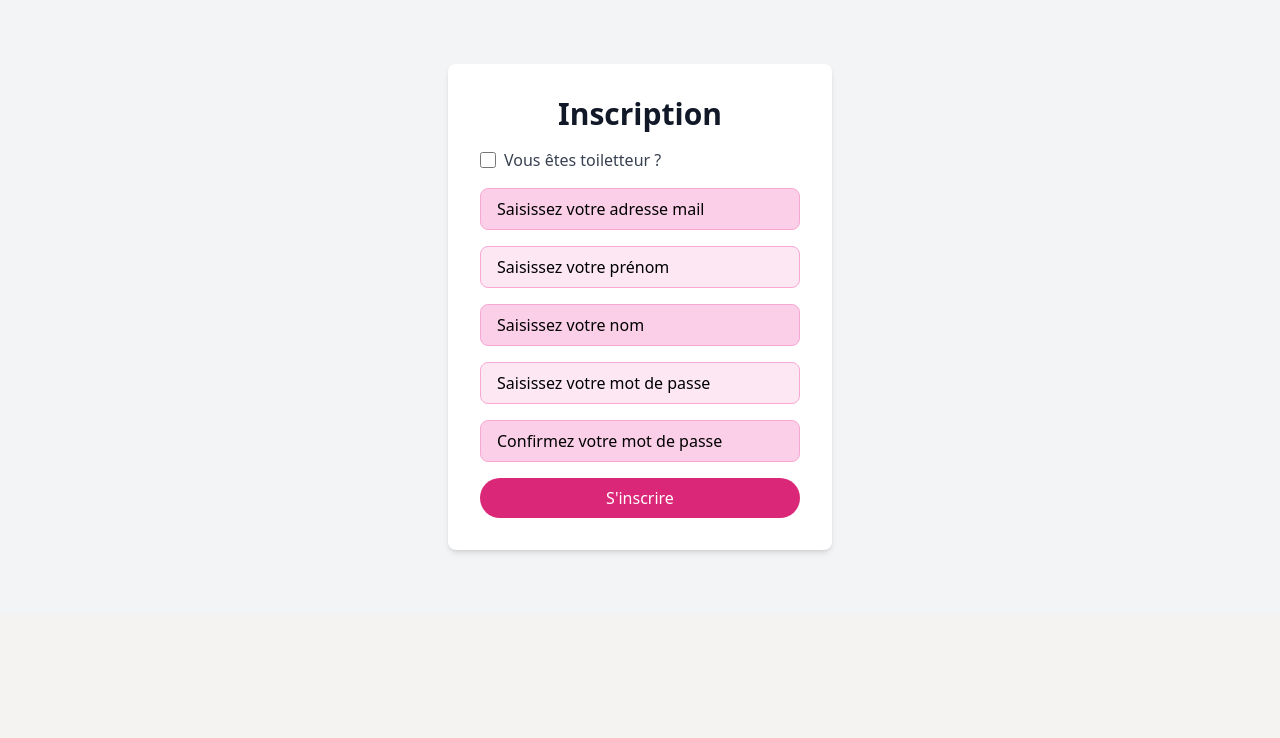
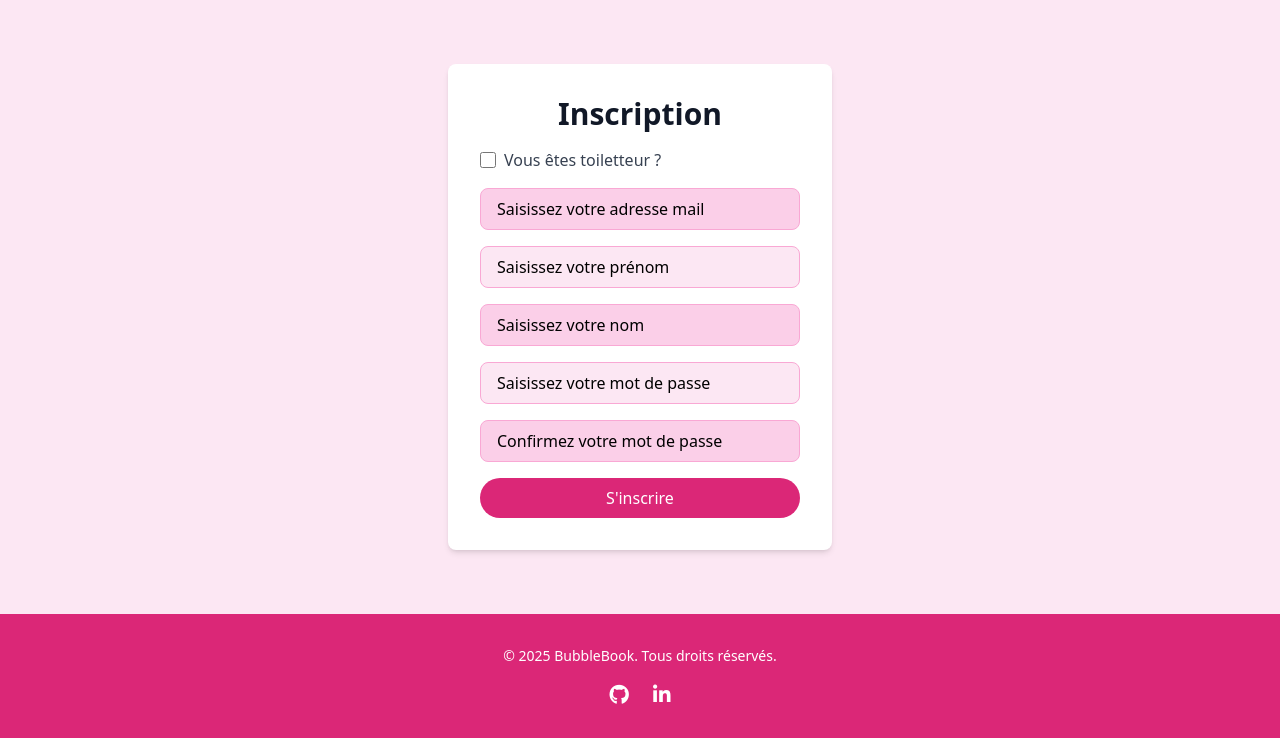
Before and after one commit to Nicolas-77950/BubbleBook, a PHP site: page /inscription.php in a window 1280 px wide. Shown: the part 250-988 px from the top of the page. Before the commit the page ends 804 px from the top, so only its background shows below. Run offline with PHP 8.4, Linux system fonts and the light colour scheme; some libraries are stand-ins or nearby versions.

Commit message:
Incorporation of the footer on the inscription and connexion page

```diff
--- a/Footer/footer.php
+++ b/Footer/footer.php
@@ -1,7 +1,3 @@
-<?php
-require_once "../Header/header.php";
-?>
-
 <footer class="bg-pink-600 text-white py-8">
     <div class="container mx-auto text-center">
         <p class="text-sm mb-4">&copy; 2025 BubbleBook. Tous droits réservés.</p>
--- a/connexion.php
+++ b/connexion.php
@@ -15,4 +15,7 @@
     </div>
   </div>
 </body>
-</html>
+
+<?php
+  require_once "Footer/footer.php";
+?>
--- a/inscription.php
+++ b/inscription.php
@@ -1,9 +1,9 @@
 <?php
   require_once "Header/header.php";
 ?>
-<body class="bg-pink-100 min-h-screen flex flex-col">
+<body class="min-h-screen flex flex-col">
   <!-- Section Principale -->
-  <main class="flex-grow flex justify-center items-center p-16">
+  <main class="bg-pink-100 flex-grow flex justify-center items-center p-16">
     <form class="bg-white p-8 rounded-lg shadow-md w-96 space-y-4">
       <h1 class="text-3xl font-bold text-center text-gray-900">Inscription</h1>
       <div>
@@ -46,4 +46,7 @@
     </form>
   </main>
 </body>
-</html>
+
+<?php
+  require_once "Footer/footer.php";
+?>
```
